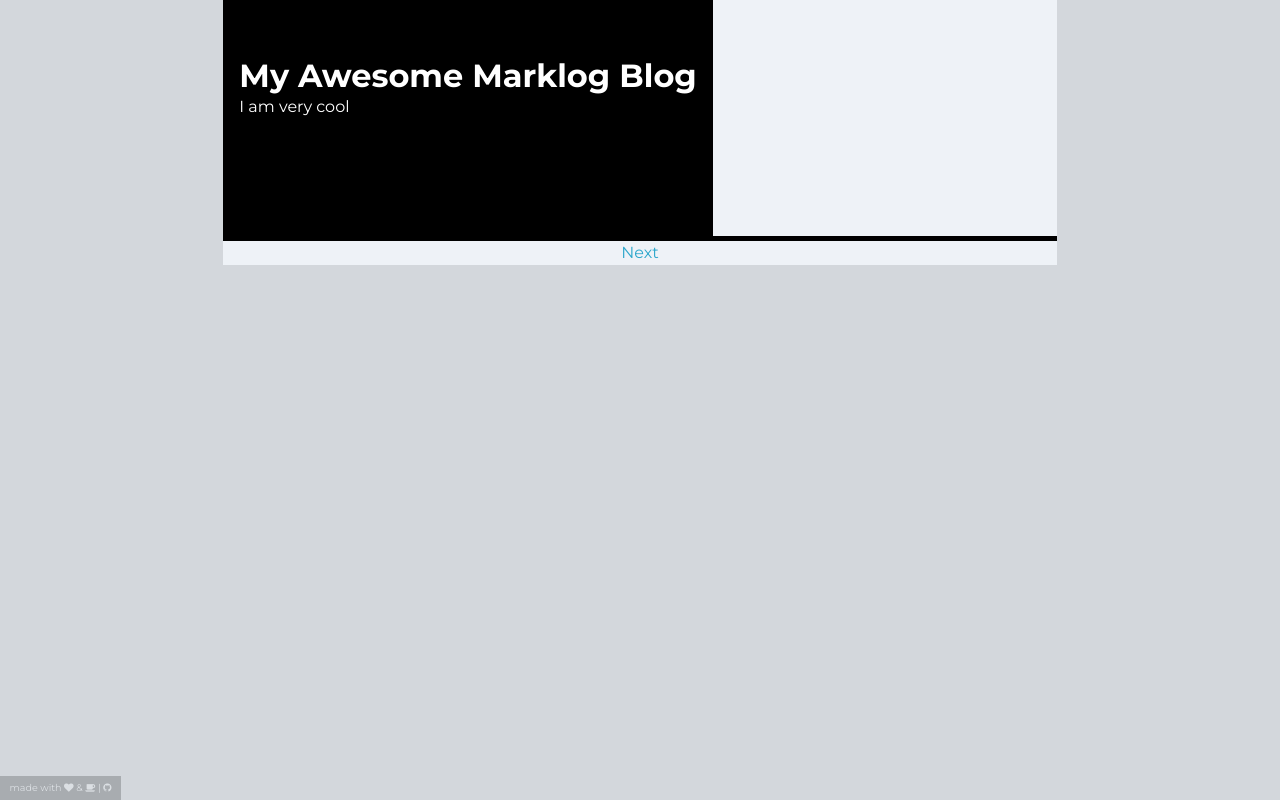
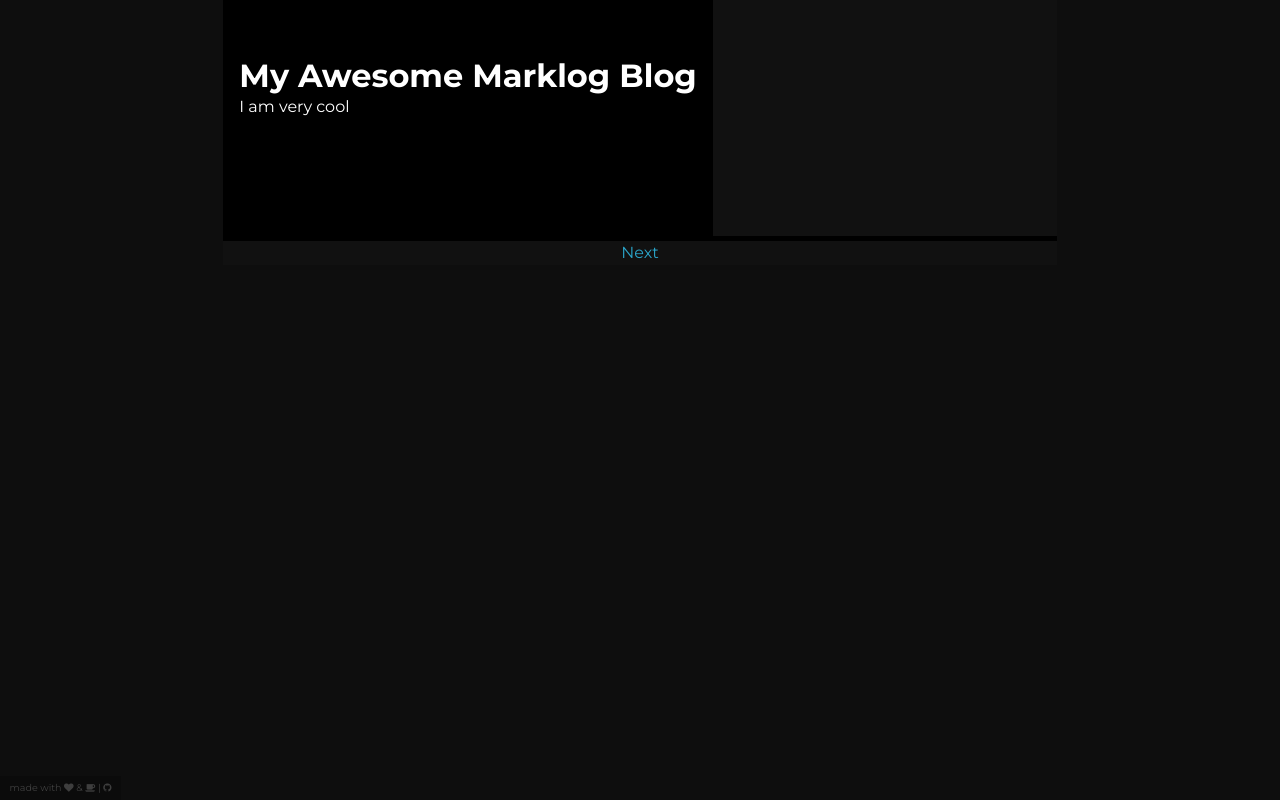
Before and after one commit to KelvinLu/octo-marklog, a Flask app: page / in a window 1280 px wide. Run offline with Flask 2, Linux system fonts and the light colour scheme; data that the repository does not hold is empty; parts of the project's set-up code (start-up, migrations or seed data) failed here and were passed over.

Commit message:
Night mode whoooo

```diff
--- a/marklog/static/css/base.css
+++ b/marklog/static/css/base.css
@@ -1,9 +1,9 @@
 body {
-	background-color: #D3D7DC;
+	background-color: #0E0E0E;
 	color: black;
 	font-family: 'Montserrat', sans-serif;
 }
 
 div.column.middle {
-	background-color: #EEF2F7;
+	background-color: #111111;
 }
--- a/marklog/static/css/post.css
+++ b/marklog/static/css/post.css
@@ -11,6 +11,7 @@ h1, h2, h3, h4, h5, h6 {
 }
 
 div.column.middle {
+	background-color: #EEF2F7;
 	padding-left: 0px;
 	padding-right: 0px;
 }
```
